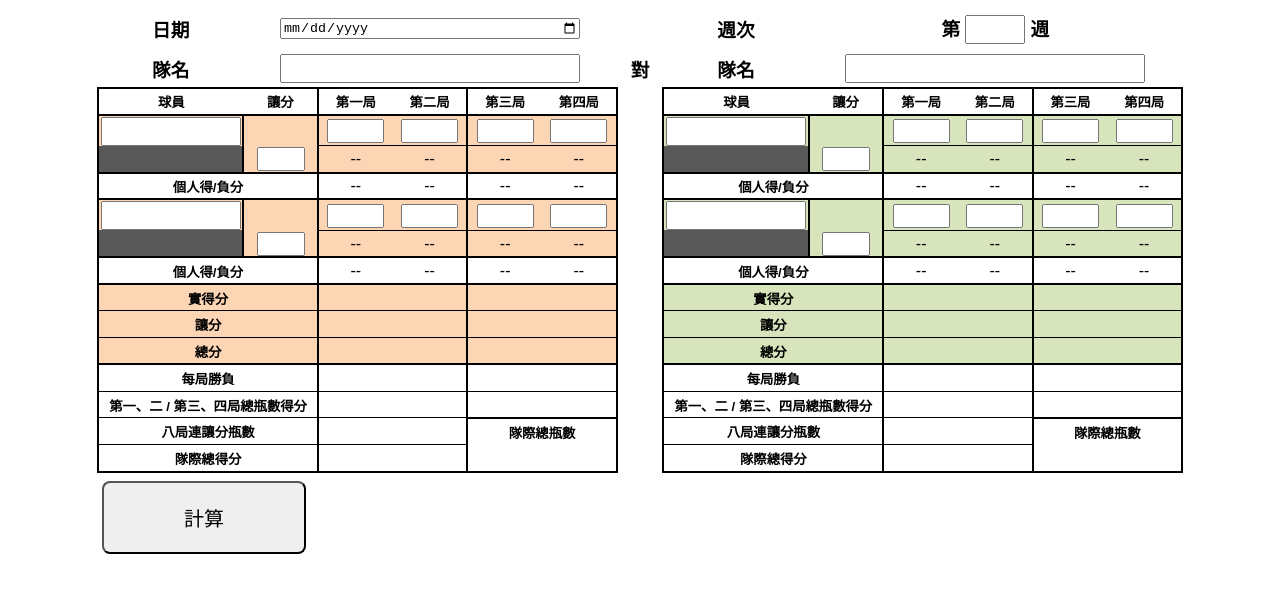
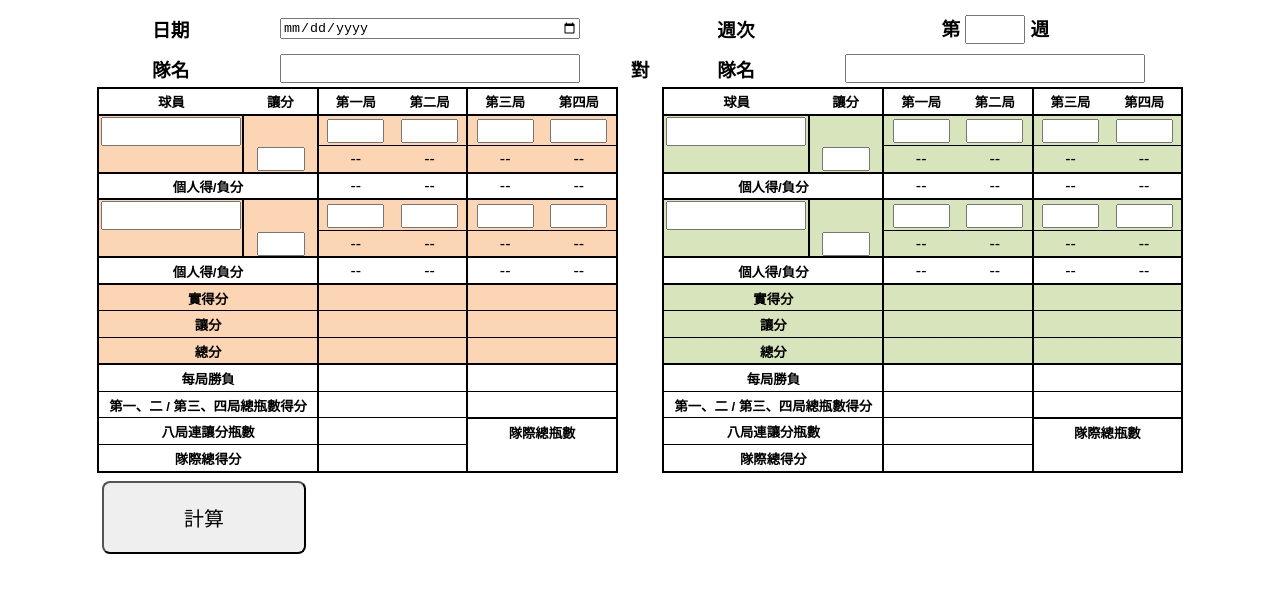
Before and after one commit to SanelordChan/score_calculator, a plain HTML site: page index.htm in a window 1280 px wide. Drawn offline with Linux system fonts and the light colour scheme.

Commit message:
V1.21 — Only the HTML file was updated. The background color for the four blocks under the player name was changed from black to the team background color.

```diff
--- a/index.htm
+++ b/index.htm
@@ -282,7 +282,6 @@ xmlns="http://www.w3.org/TR/REC-html40">
 	border-right:none;
 	border-bottom:1.5pt solid windowtext;
 	border-left:1.5pt solid windowtext;
-	background:#595959;
 	mso-pattern:black none;
 	white-space:nowrap;}
 .xl7632020
@@ -1575,14 +1574,14 @@ tags will be replaced.-->
   <td class=xl8732020 bgcolor="#D8E4BC" align=center style='border-top:none; border-left:none'><font face="Arial"><input type="text" class="inputNum" id="Pins_B1G4" inputmode="numeric" pattern="\d*" maxlength="3" size="3"></font></td>
  </tr>
  <tr height=26 valign=middle style='mso-height-source:userset;height:20.1pt'>
-  <td height=26 class=xl7532020 bgcolor="#595959" style='height:20.1pt'><font class="font532020" face="Arial" size="4" color="#000000">　</font></td>
+  <td height=26 class=xl7532020 bgcolor="#FCD5B4" style='height:20.1pt'><font class="font532020" face="Arial" size="4" color="#000000">　</font></td>
   <td class=xl9132020 bgcolor="#FCD5B4" align=center><font face="Arial"><input type="text" class="inputNum" id="Hcap_A1" inputmode="numeric" pattern="\d*" maxlength="2" size="2"></font></td>
   <td class=xl8032020 bgcolor="#FCD5B4" align=center style='border-top:none; border-left:none'><font face="Arial"><p id="Tpins_A1G1"></font></td>
   <td class=xl8132020 bgcolor="#FCD5B4" align=center style='border-top:none; border-left:none'><font face="Arial"><p id="Tpins_A1G2"></font></td>
   <td class=xl8032020 bgcolor="#FCD5B4" align=center style='border-top:none; border-left:none'><font face="Arial"><p id="Tpins_A1G3"></font></td>
   <td class=xl8132020 bgcolor="#FCD5B4" align=center style='border-top:none; border-left:none'><font face="Arial"><p id="Tpins_A1G4"></font></td>
   <td class=xl6532020></td>
-  <td class=xl7532020 bgcolor="#595959"><font face="Arial" color="#000000">　</font></td>
+  <td class=xl7532020 bgcolor="#D8E4BC"><font face="Arial" color="#000000">　</font></td>
   <td class=xl9332020 bgcolor="#D8E4BC" align=center><font face="Arial"><input type="text" class="inputNum" id="Hcap_B1" inputmode="numeric" pattern="\d*" maxlength="2" size="2"></font></td>
   <td class=xl8832020 bgcolor="#D8E4BC" align=center style='border-top:none; border-left:none'><font face="Arial"><p id="Tpins_B1G1"></font></td>
   <td class=xl8932020 bgcolor="#D8E4BC" align=center style='border-top:none; border-left:none'><font face="Arial"><p id="Tpins_B1G2"></font></td>
@@ -1618,7 +1617,7 @@ tags will be replaced.-->
   <td class=xl8732020 bgcolor="#D8E4BC" align=center style='border-top:none; border-left:none'><font face="Arial"><input type="text" class="inputNum" id="Pins_B2G4" inputmode="numeric" pattern="\d*" maxlength="3" size="3"></font></td>
  </tr>
  <tr height=26 valign=middle style='mso-height-source:userset;height:20.1pt'>
-  <td height=26 class=xl7532020 bgcolor="#595959" style='height:20.1pt'><font
+  <td height=26 class=xl7532020 bgcolor="#FCD5B4" style='height:20.1pt'><font
   face="Arial" color="#000000">　</font></td>
   <td class=xl9132020 bgcolor="#FCD5B4" align=center><font face="Arial"><input type="text" class="inputNum" id="Hcap_A2" inputmode="numeric" pattern="\d*" maxlength="2" size="2"></font></td>
   <td class=xl8032020 bgcolor="#FCD5B4" align=center style='border-top:none; border-left:none'><font face="Arial"><p id="Tpins_A2G1"></font></td>
@@ -1626,7 +1625,7 @@ tags will be replaced.-->
   <td class=xl8032020 bgcolor="#FCD5B4" align=center style='border-top:none; border-left:none'><font face="Arial"><p id="Tpins_A2G3"></font></td>
   <td class=xl8132020 bgcolor="#FCD5B4" align=center style='border-top:none; border-left:none'><font face="Arial"><p id="Tpins_A2G4"></font></td>
   <td class=xl6532020></td>
-  <td class=xl7532020 bgcolor="#595959"><font face="Arial" color="#000000">　</font></td>
+  <td class=xl7532020 bgcolor="#D8E4BC"><font face="Arial" color="#000000">　</font></td>
   <td class=xl9332020 bgcolor="#D8E4BC" align=center><font face="Arial"><input type="text" class="inputNum" id="Hcap_B2" inputmode="numeric" pattern="\d*" maxlength="2" size="2"></font></td>
   <td class=xl8832020 bgcolor="#D8E4BC" align=center style='border-top:none; border-left:none'><font face="Arial"><p id="Tpins_B2G1"></font></td>
   <td class=xl8932020 bgcolor="#D8E4BC" align=center style='border-top:none; border-left:none'><font face="Arial"><p id="Tpins_B2G2"></font></td>
```
